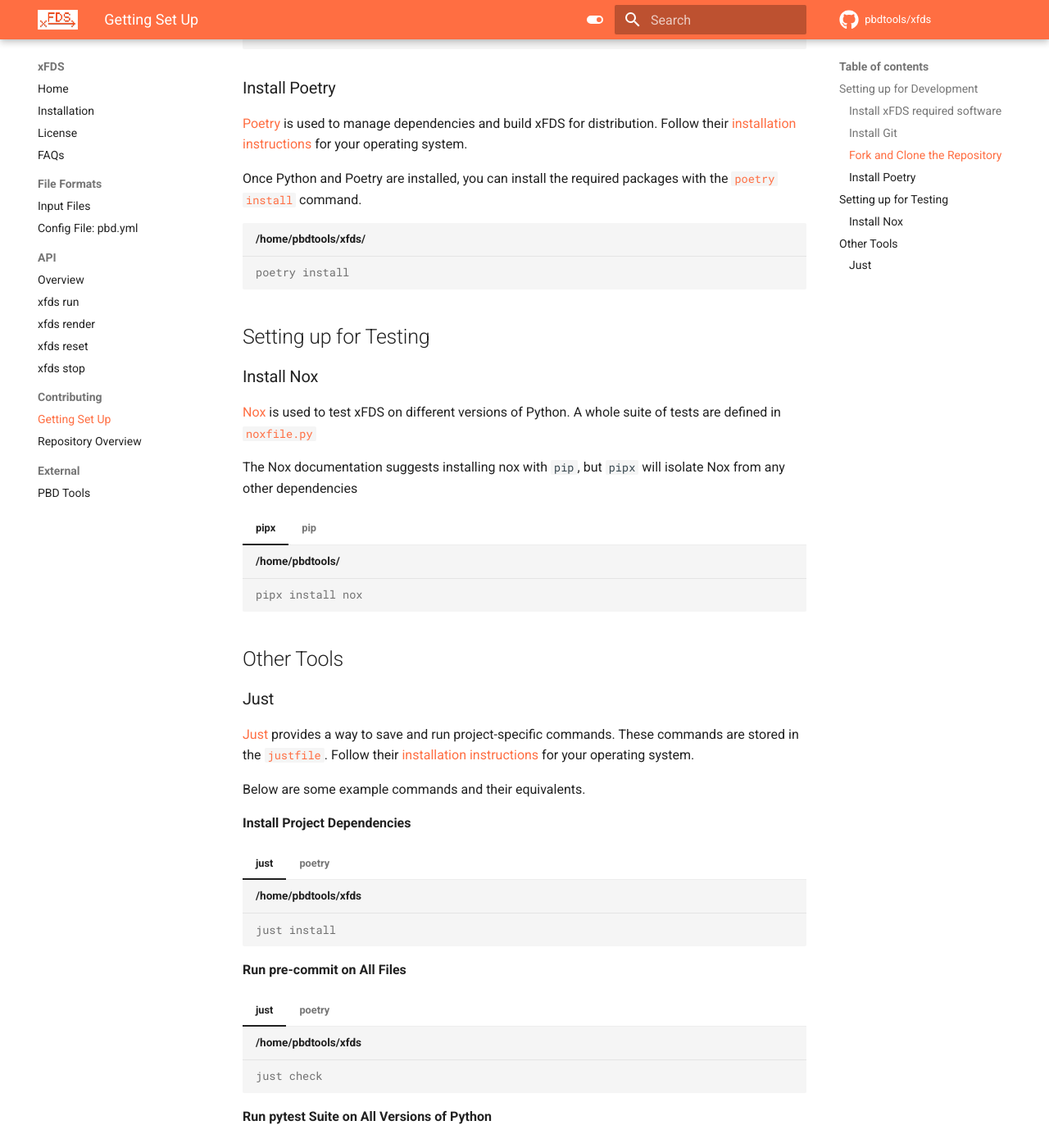
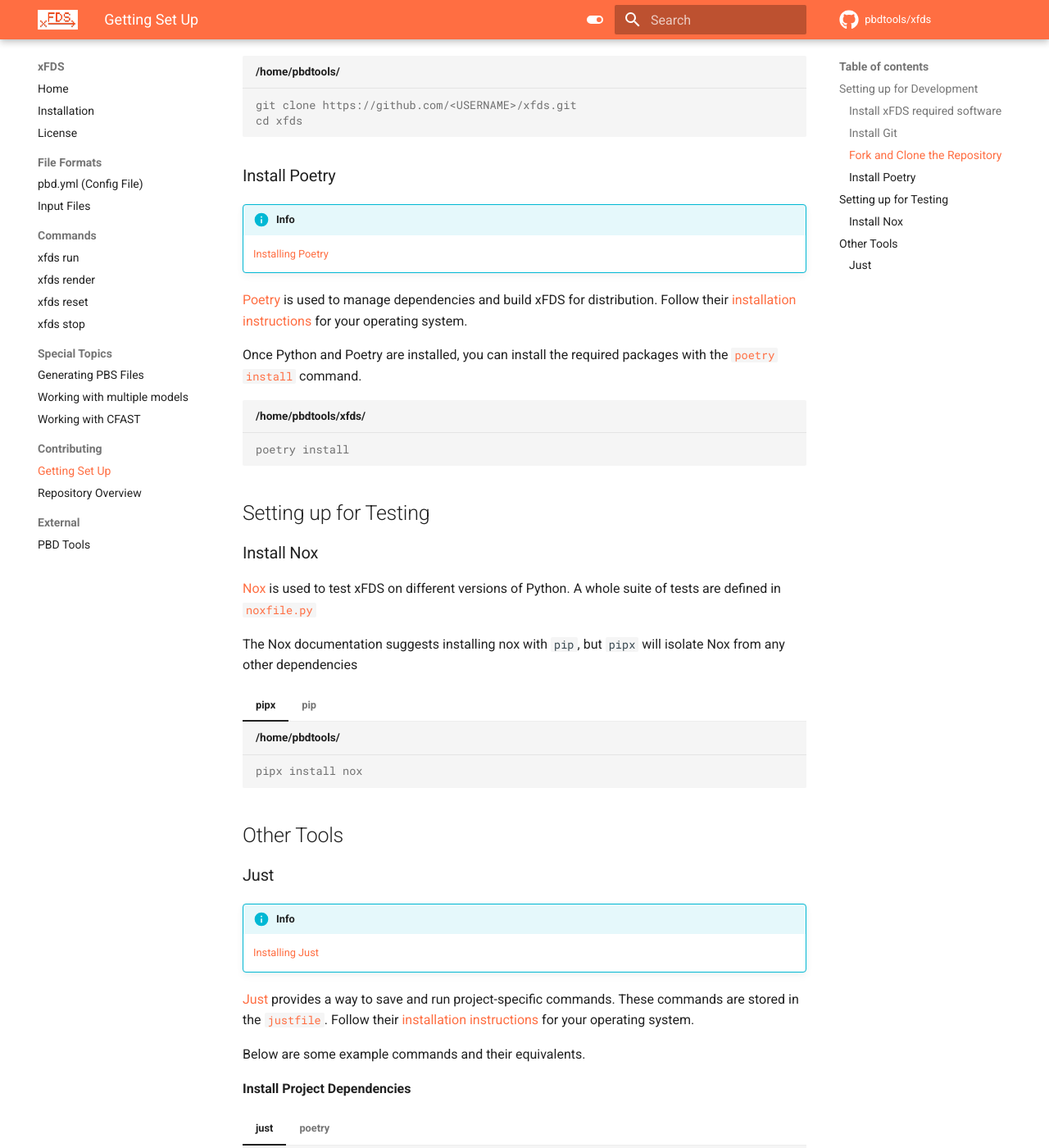
Before and after one commit to pbdtools/xfds, an MkDocs documentation site: the page built from docs/contributing/setup.md, in a window 1280 px wide and 1400 px high, scrolled down 950 px. Shown: the whole window at 82% size. Built offline with MkDocs 1.6.1 and Material for MkDocs 9.7.7, drawn with Linux system fonts in a browser that asks for light colours; comment, search, counter and statistics services are not loaded.

Commit message:
updated generic docs

````diff
--- a/docs/contributing/setup.md
+++ b/docs/contributing/setup.md
@@ -7,6 +7,9 @@ You can work from anywhere on your system, however, these instructions assume yo
 Refer to the [xFDS installation instructions](../installation.md)
 
 ### Install Git
+
+!!!info
+    [Installing Git](https://git-scm.com/book/en/v2/Getting-Started-First-Time-Git-Setup)
 
 Install [Git](https://git-scm.com/downloads) on your machine. Git is used for version control and must be used to contribute to the code base.
 
@@ -29,6 +32,9 @@ cd xfds
 ```
 
 ### Install Poetry
+
+!!!info
+    [Installing Poetry](https://python-poetry.org/docs/#installation)
 
 [Poetry](https://python-poetry.org) is used to manage dependencies and build xFDS for distribution. Follow their [installation instructions](https://python-poetry.org/docs/#installation) for your operating system.
 
@@ -58,6 +64,9 @@ The Nox documentation suggests installing nox with `pip`, but `pipx` will isolat
 ## Other Tools
 
 ### Just
+
+!!!info
+    [Installing Just](https://github.com/casey/just#installation)
 
 [Just](https://github.com/casey/just) provides a way to save and run project-specific commands. These commands are stored in the [`justfile`](https://github.com/pbdtools/xfds/blob/main/justfile). Follow their [installation instructions](https://github.com/casey/just#installation) for your operating system.
 
--- a/mkdocs.yml
+++ b/mkdocs.yml
@@ -80,16 +80,18 @@ nav:
   - Home: 'index.md'
   - Installation: 'installation.md'
   - License: 'license.md'
-  - FAQs: 'faq.md'
   - 'File Formats':
+    - 'pbd.yml (Config File)': 'files/config.md'
     - 'Input Files': 'files/input.md'
-    - 'Config File: pbd.yml': 'files/config.md'
-  - API:
-    - Overview: 'commands/overview.md'
+  - Commands:
     - 'xfds run': 'commands/run.md'
     - 'xfds render': 'commands/render.md'
     - 'xfds reset': 'commands/reset.md'
     - 'xfds stop': 'commands/stop.md'
+  - Special Topics:
+    - 'Generating PBS Files': 'topics/pbs.md'
+    - 'Working with multiple models': 'topics/multiple_models.md'
+    - 'Working with CFAST': 'topics/cfast.md'
   - Contributing:
     - 'Getting Set Up': 'contributing/setup.md'
     - 'Repository Overview': 'contributing/repo_overview.md'
````
Also changed, not shown: docs/commands/overview.md (deleted, +0 -1 lines), docs/contributing/repo_overview.md (+10 -6 lines), docs/faq.md (deleted, +0 -48 lines), docs/files/config.md (+4 -3 lines), docs/files/input.md (+4 -0 lines).
